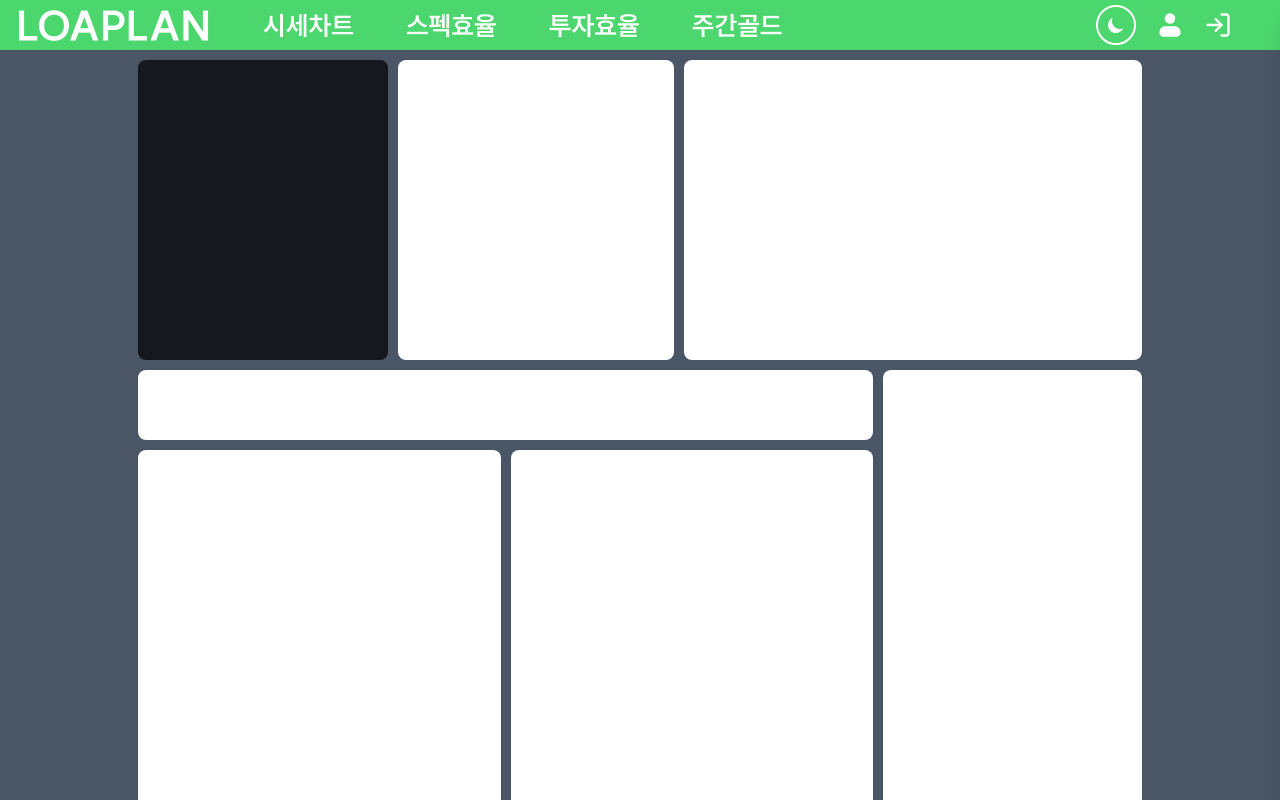
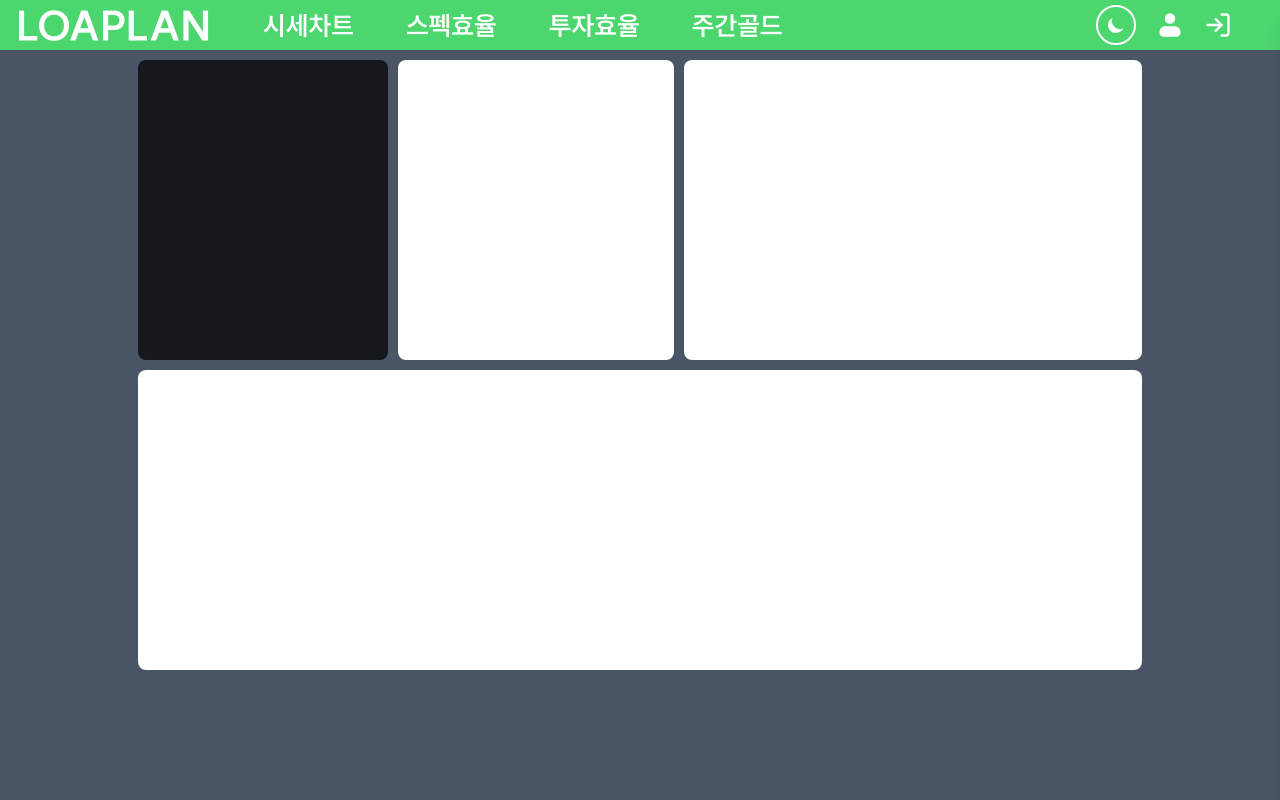
Before and after one commit to mycreature/LoaPlan, a React (Vite) app in the folder Client/: page / in a window 1280 px wide. Shown: the top 800 px of the page. Built offline with nearby package versions, Linux system fonts and the light colour scheme.

Commit message:
[feat] header를 상단 고정 및 페이지 간격 조절 (body - header 간격 0 및 body내에 padding으로 간격)

```diff
--- a/Client/src/layouts/Header.tsx
+++ b/Client/src/layouts/Header.tsx
@@ -36,7 +36,9 @@ const Header = () => {
   }
 
   return (
-    <header className={`${darkMode ? 'bg-black' : 'bg-green'} h-[50px] w-full transition-colors`}>
+    <header
+      className={`fixed top-0 left-0 z-50 h-[50px] w-full transition-colors ${darkMode ? 'bg-black' : 'bg-green'}`}
+    >
       <div className='h-full w-full'>
         {/* 로고 */}
         <div className='flex h-full items-center'>
--- a/Client/src/pages/FindPassword.tsx
+++ b/Client/src/pages/FindPassword.tsx
@@ -29,7 +29,7 @@ const FindPassword = () => {
   }
 
   return (
-    <div className='min-h-screen w-full bg-gray-600'>
+    <div className='min-h-screen bg-gray-600 pt-[50px]'>
       <main className='w-full space-y-[10px] p-[10px]'>
         <div className='flex w-full justify-center gap-x-[10px]'>
           <Block width={390} height={340}>
--- a/Client/src/pages/Home.tsx
+++ b/Client/src/pages/Home.tsx
@@ -24,7 +24,7 @@ const Home = () => {
   }, [characterName, loadProfileData, loadCharInfoData, loadExpeditionData])
 
   return (
-    <div className='min-h-screen bg-gray-600'>
+    <div className='min-h-screen bg-gray-600 pt-[50px]'>
       <main className='space-y-[10px] p-[10px]'>
         <div className='grid grid-cols-1 place-items-center gap-y-[10px] md:flex md:justify-center md:gap-x-[14px] lg:gap-x-[10px]'>
           {/* 캐릭터 이미지 */}
@@ -56,29 +56,11 @@ const Home = () => {
             <Block width={370} height={300} />
           </div>
         </div>
-        <div className='hidden items-center justify-center gap-x-[10px] text-center md:flex'>
-          <div className='grid grid-cols-2 gap-x-[23px] gap-y-[10px] lg:gap-x-[10px]'>
-            {/* 보석 리스트 */}
-            <div className='col-span-2 hidden lg:block'>
-              <Block width={735} height={70} />
-            </div>
-            {/* 보석 리스트 (태블릿) */}
-            <div className='col-span-2 hidden md:block lg:hidden'>
-              <Block width={748} height={70} />
-            </div>
-            {/* 장비 리스트 */}
-            <Block width={362.5} height={500} />
-            {/* 장비 리스트 2 */}
-            <Block width={362.5} height={500} />
+        {/* 차트 부분 */}
+        <div className='flex justify-center'>
+          <div className='hidden lg:block'>
+            <Block width={1004} height={300}></Block>
           </div>
-          {/* 아크패시브 */}
-          <div className='hidden w-[259px] lg:block'>
-            <Block width={259} height={580} />
-          </div>
-        </div>
-        {/* 아크패시브 (태블릿) */}
-        <div className='hidden w-full md:flex md:justify-center lg:hidden'>
-          <Block width={748} height={240} />
         </div>
       </main>
     </div>
--- a/Client/src/pages/Login.tsx
+++ b/Client/src/pages/Login.tsx
@@ -36,7 +36,7 @@ const Login = () => {
   }
 
   return (
-    <div className='min-h-screen bg-gray-600'>
+    <div className='min-h-screen bg-gray-600 pt-[50px]'>
       <main className='space-y-[10px] p-[10px]'>
         <div className='flex justify-center gap-x-[10px]'>
           <Block width={390} height={350}>
--- a/Client/src/pages/Register.tsx
+++ b/Client/src/pages/Register.tsx
@@ -38,7 +38,7 @@ const Register = () => {
   }
 
   return (
-    <div className='min-h-screen bg-gray-600'>
+    <div className='min-h-screen bg-gray-600 pt-[50px]'>
       <main className='space-y-[10px] p-[10px]'>
         <div className='flex justify-center gap-x-[10px]'>
           <Block width={390} height={500}>
--- a/Client/src/pages/Userinfo.tsx
+++ b/Client/src/pages/Userinfo.tsx
@@ -43,7 +43,7 @@ const Userinfo = () => {
   }
 
   return (
-    <div className='min-h-screen w-full bg-gray-600'>
+    <div className='min-h-screen bg-gray-600 pt-[50px]'>
       <main className='w-full space-y-[10px] p-[10px]'>
         <div className='flex w-full justify-center gap-x-[10px]'>
           <Block width={390} height={340}>
```
